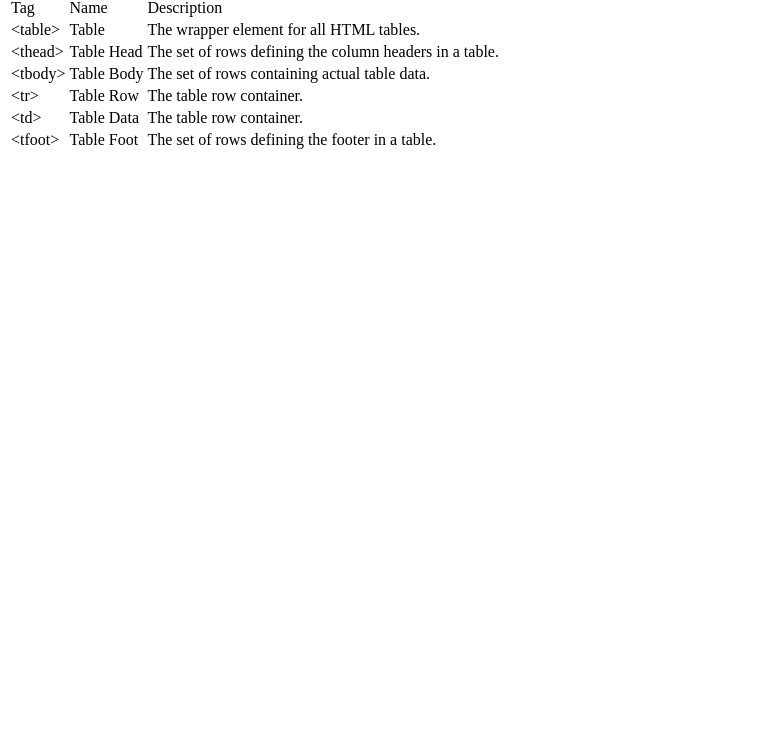
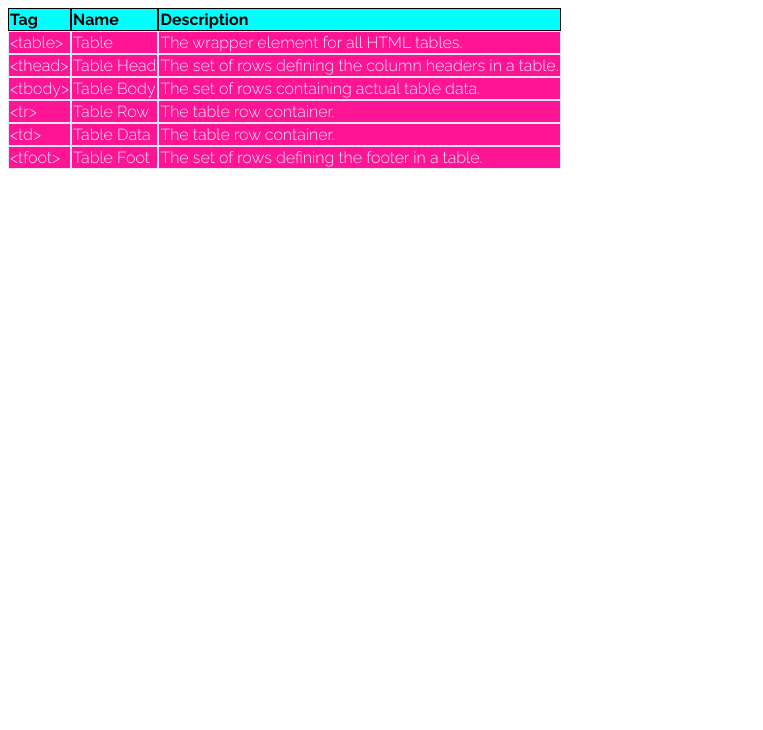
Before and after one commit to alejandrochaves/alejandrochaves.github.com, a plain HTML site: page htmltableref.html in a window 1280 px wide. Shown: the part 70-800 px from the top of the page, without its empty margins (0-763 px from the left). Drawn offline with Linux system fonts and the light colour scheme.

Commit message:
Update htmltableref.html

```diff
--- a/htmltableref.html
+++ b/htmltableref.html
@@ -1,6 +1,6 @@
 <html>
   <head>
-    <link href="./styles.css" rel="stylesheet">
+    <link href="./htmltableref.css" rel="stylesheet">
     <link href="https://fonts.googleapis.com/css2?family=Anton&family=Raleway:wght@300;700&display=swap" rel="stylesheet">
   </head>
   <body>
```
